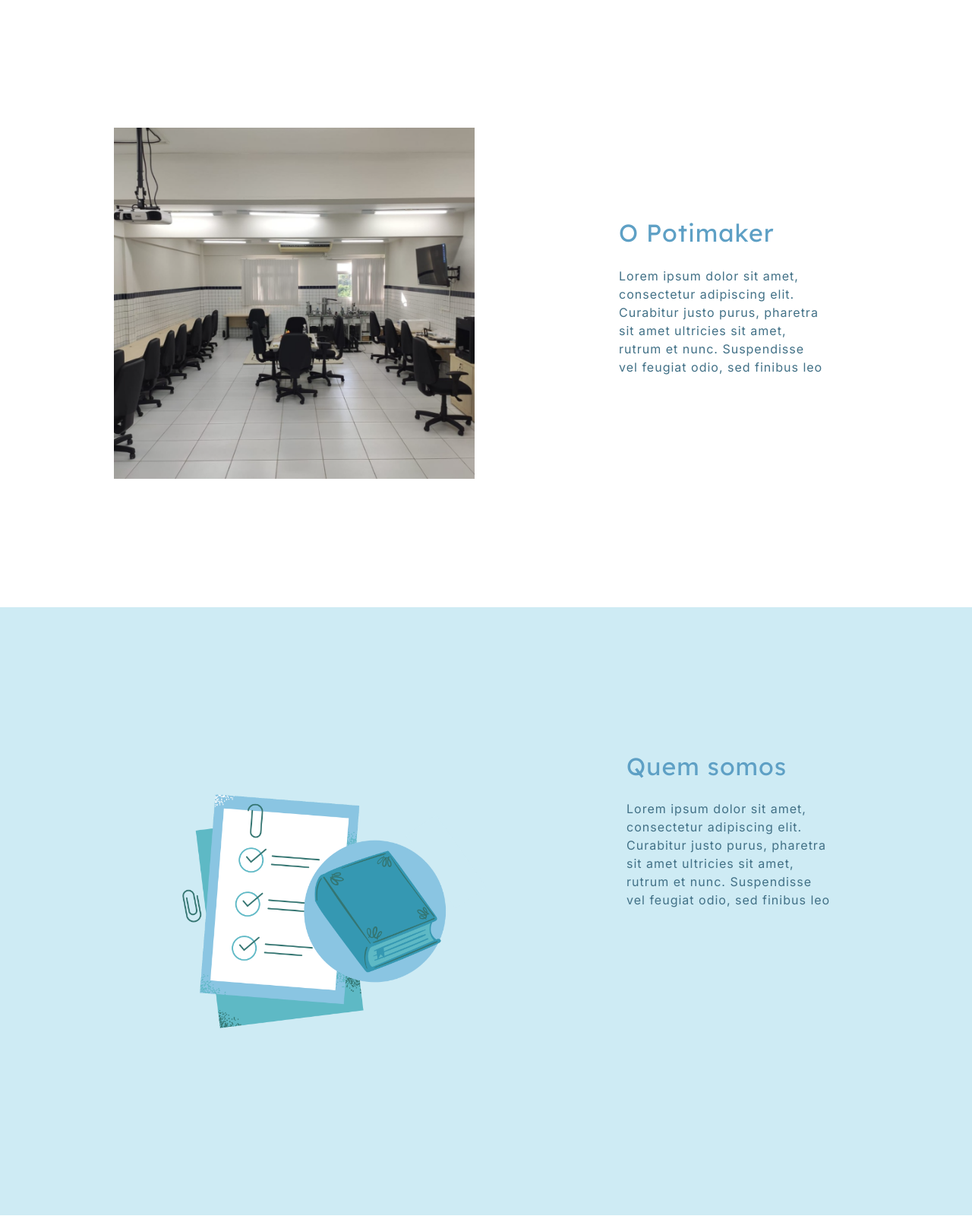
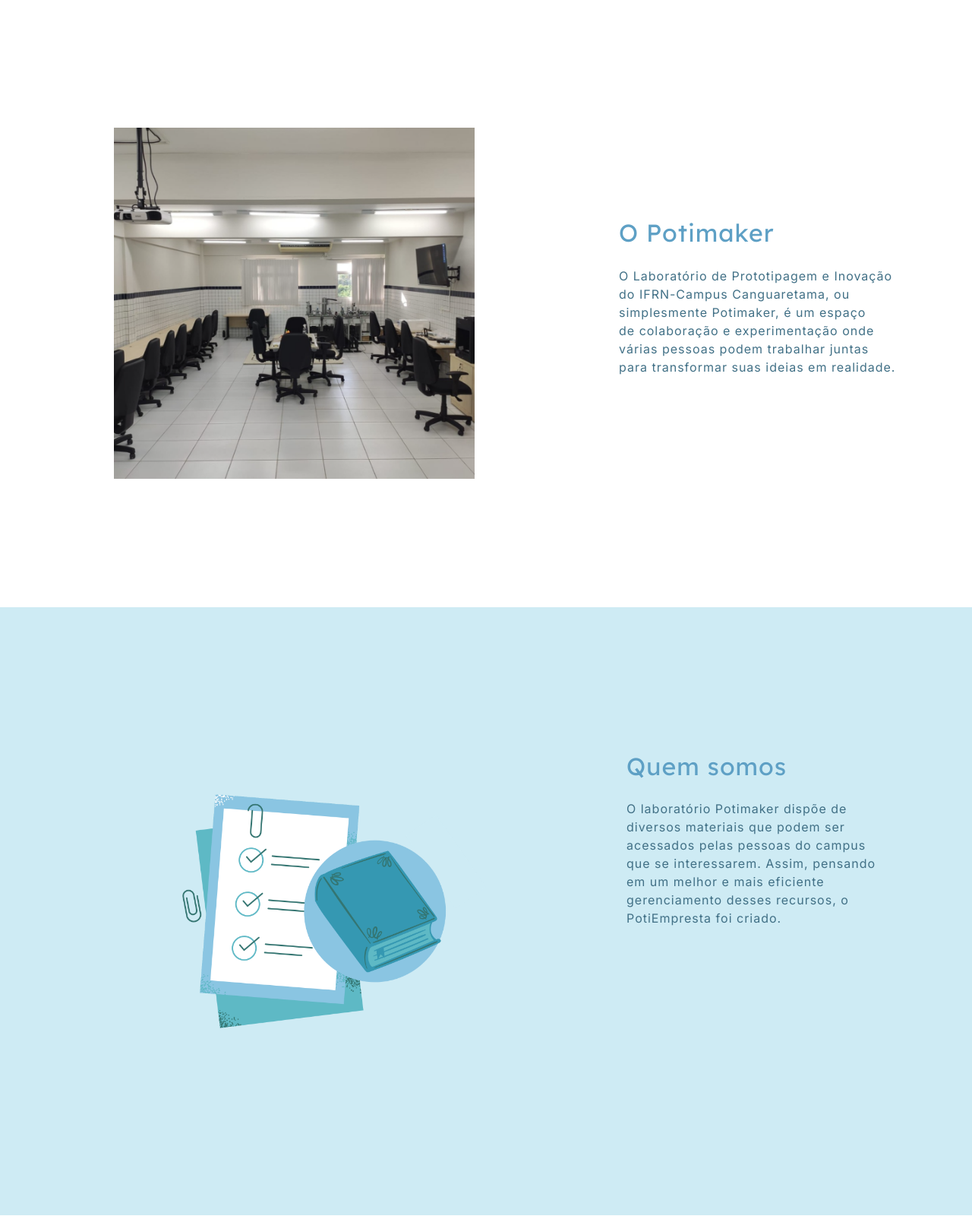
Before and after one commit to isabel-ngls/pi23_emprestimos_potimaker, a PHP site: page / in a window 1280 px wide. Shown: the part 958-2558 px from the top of the page at 76% size. Run offline with PHP 8.4, Linux system fonts and the light colour scheme; some web fonts are replaced.

Commit message:
Página inical implementada

```diff
--- a/index.php
+++ b/index.php
@@ -33,9 +33,12 @@
       </div>
       <div class="somos">
           <h2>O Potimaker</h2>
-          <p>Lorem ipsum dolor sit amet, <br> consectetur adipiscing elit. <br>
-          Curabitur justo purus, pharetra <br>sit amet ultricies sit amet, <br>rutrum et nunc. Suspendisse <br>
-          vel feugiat odio, sed finibus leo</p>
+          <p> O Laboratório de Prototipagem e Inovação <br>
+          do IFRN-Campus Canguaretama, ou <br>
+          simplesmente Potimaker, é um espaço <br>
+          de colaboração e experimentação onde <br>
+          várias pessoas podem trabalhar juntas <br>
+          para transformar suas ideias em realidade.</p>
       </div>
     </section>
 
@@ -45,9 +48,13 @@
        </div>
       <div class="somos">
       <h2>Quem somos</h2>
-      <p>Lorem ipsum dolor sit amet, <br> consectetur adipiscing elit. <br>
-       Curabitur justo purus, pharetra <br>sit amet ultricies sit amet, <br>rutrum et nunc. Suspendisse <br>
-       vel feugiat odio, sed finibus leo</p>
+      <p>O laboratório Potimaker dispõe de  <br>
+      diversos materiais que podem ser <br>
+      acessados pelas pessoas do campus <br>
+      que se interessarem. Assim, pensando <br>
+      em um melhor e mais eficiente <br>
+      gerenciamento desses recursos, o <br>
+      PotiEmpresta foi criado.</p>
       </div>
     </section>
 
@@ -57,19 +64,19 @@
         <div class="box sec1">
           <img src="src/imagens/cadastro.png" alt="Ícone de cadastro" width="375px">
           <h4>Cadastro</h4>
-          <p>Lorem ipsum dolor sit amet, consectetur adipiscing elit</p>
+          <p>O processo é simples e rápido. Primeiro você realiza seu cadastro e assim cria sua conta.</p>
           <img class="seta" src="src/imagens/seta.png" alt="Ícone de seta para baixo" width="100px">
         </div>
         <div class="box sec2">
           <img src="src/imagens/livro.png" alt="Ícone de livro" width="375px">
           <h4>Escolha da apostila</h4>
-          <p>Lorem ipsum dolor sit amet, consectetur adipiscing elit</p>
+          <p>Você é redirecionado para a página de exibição das apostilas para poder escolher a que deseja.</p>
           <img src="src/imagens/seta.png" alt="Ícone de seta para baixo" width="100px">
         </div>
         <div class="box sec3">
           <img src="src/imagens/prazo.png" alt="Ícone de calendário" width="375px">
           <h4>Prazo</h4>
-          <p>Lorem ipsum dolor sit amet, consectetur adipiscing elit</p>
+          <p>Agora você tem o prazo de 2 dias para ir até o Potimaker e retirar sua apostila escolhida.</p>
           <img src="src/imagens/seta.png" alt="Ícone de seta para baixo" width="100px">
         </div>
       </div>
```
